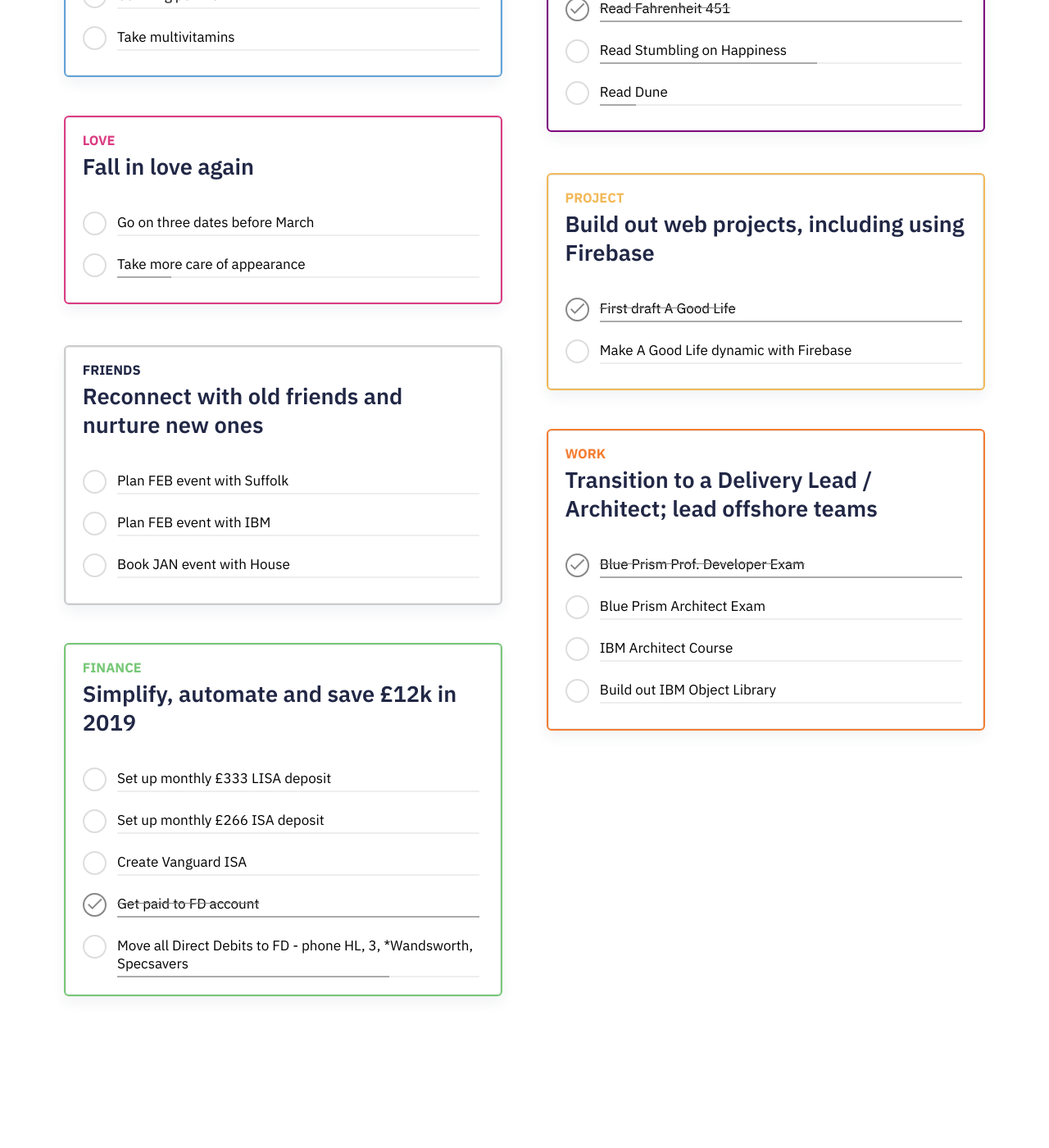
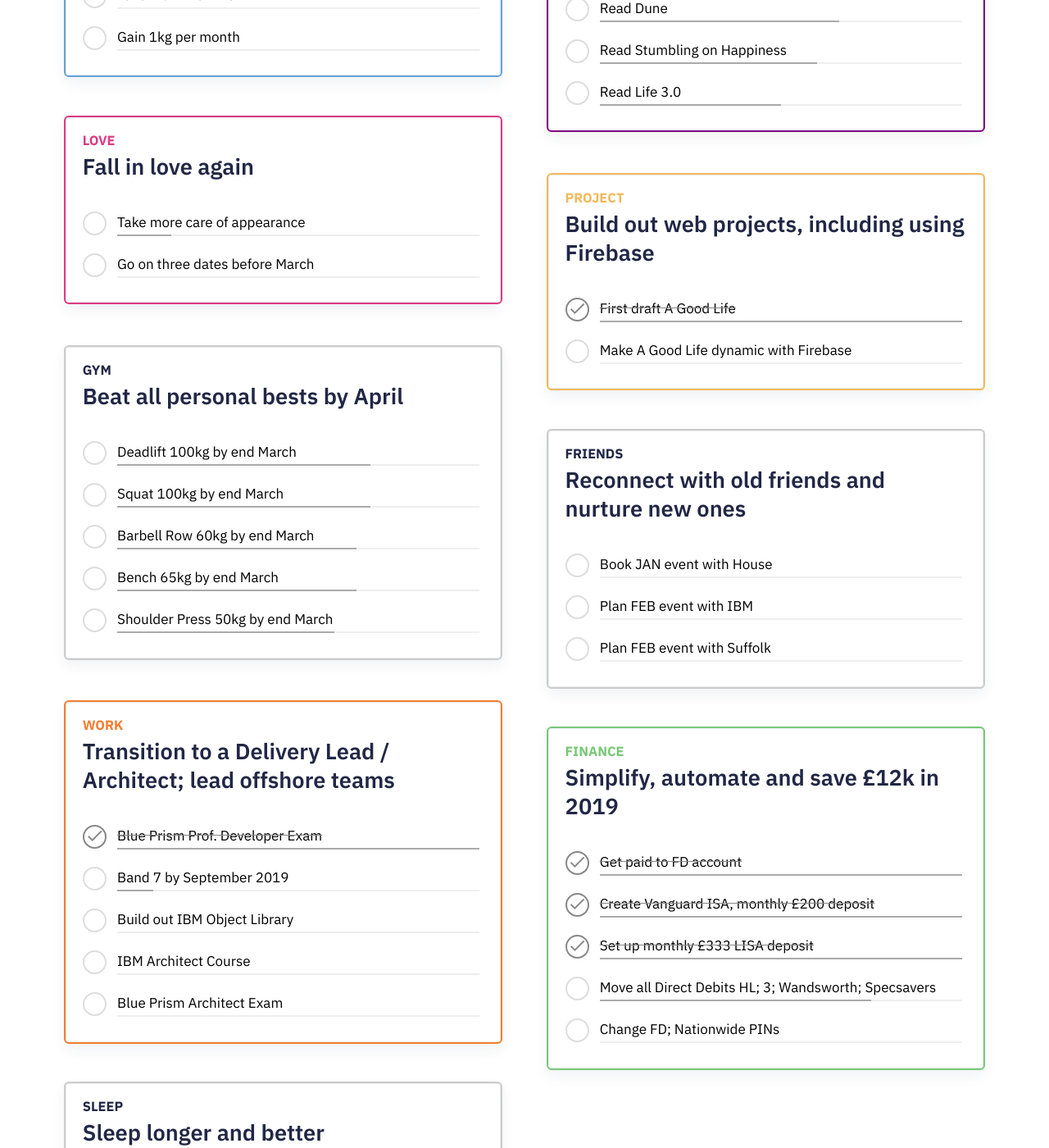
Before and after one commit to a-good-life/a-good-life.github.io, a Jekyll site: the page built from index.html, in a window 1280 px wide and 1400 px high, scrolled down 363 px. Shown: the whole window at 82% size. Built offline with Jekyll 4.4.1, drawn with Linux system fonts in a browser that asks for light colours; before the commit the page ends 1597 px from its top, so only the background shows below that; some of the changed text lies outside the part shown.

Commit message:
tasks update

```diff
--- a/_data/goals.yml
+++ b/_data/goals.yml
@@ -11,7 +11,7 @@
   priority: 3
 
 - category: learning
-  goal: Read...
+  goal: Read more
   priority: 2
 
 - category: friends
@@ -25,3 +25,11 @@
 - category: finance
   goal: Simplify, automate and save £12k in 2019
   priority: 7
+
+- category: sleep
+  goal: Sleep longer and better
+  priority: 8
+
+- category: gym
+  goal: Beat all personal bests by April
+  priority: 4.5
--- a/_data/tasks.yml
+++ b/_data/tasks.yml
@@ -1,9 +1,9 @@
 ############################################
 # Health
 ############################################
-- task: Heal arm - phone clinic
+- task: Heal arm
   category: health
-  completion: 50
+  completion: 75
 
 - task: Gain 1kg per month
   category: health
@@ -13,6 +13,43 @@
   category: health
   completion: 0
 
+############################################
+# Gym
+############################################
+- task: Bench 65kg by end March
+  category: gym
+  completion: 66
+
+- task: Squat 100kg by end March
+  category: gym
+  completion: 70
+
+- task: Deadlift 100kg by end March
+  category: gym
+  completion: 70
+
+- task: Shoulder Press 50kg by end March
+  category: gym
+  completion: 60
+
+- task: Barbell Row 60kg by end March
+  category: gym
+  completion: 66
+
+############################################
+# Sleep
+############################################
+- task: Sleep visualisation strategy
+  category: sleep
+  completion: 0
+
+- task: Don't eat after 8pm
+  category: sleep
+  completion: 0
+
+- task: aaa
+  category: sleep
+  completion: 0
 
 ############################################
 # Learning
@@ -35,7 +72,7 @@
 
 - task: Read Dune
   category: learning
-  completion: 10
+  completion: 66
 
 
 ############################################
@@ -80,6 +117,9 @@
   category: work
   completion: 0
 
+- task: Band 7 by September 2019
+  category: work
+  completion: 10
 
 ############################################
 # Friends
@@ -102,20 +142,20 @@
 ############################################
 - task: Set up monthly £333 LISA deposit
   category: finance
-  completion: 0
+  completion: 100
 
-- task: Set up monthly £266 ISA deposit
+- task: Create Vanguard ISA, monthly £200 deposit
   category: finance
-  completion: 0
-
-- task: Create Vanguard ISA
-  category: finance
-  completion: 0
+  completion: 100
 
 - task: Get paid to FD account
   category: finance
   completion: 100
 
-- task: Move all Direct Debits to FD - phone HL, 3, *Wandsworth, Specsavers
+- task: Move all Direct Debits HL; 3; Wandsworth; Specsavers
   category: finance
   completion: 75
+
+- task: Change FD; Nationwide PINs
+  category: finance
+  completion: 0
--- a/index.html
+++ b/index.html
@@ -21,7 +21,7 @@
 
 <div class="grid">
 {% assign goals = site.data.goals | sort: 'priority' %}
-{% assign tasks = site.data.tasks %}
+{% assign tasks = site.data.tasks | sort: 'completion' | reverse %}
 
 <div class="grid-sizer"></div>
 {% for goals in goals %}
```
Also changed, not shown: 1 other file.
